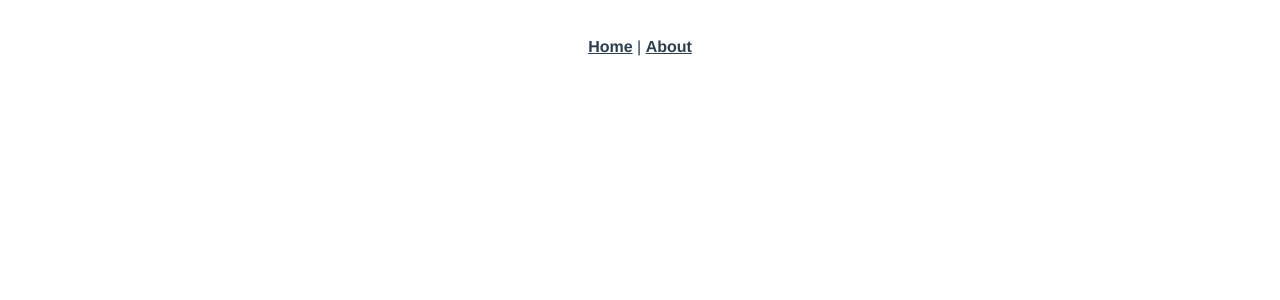
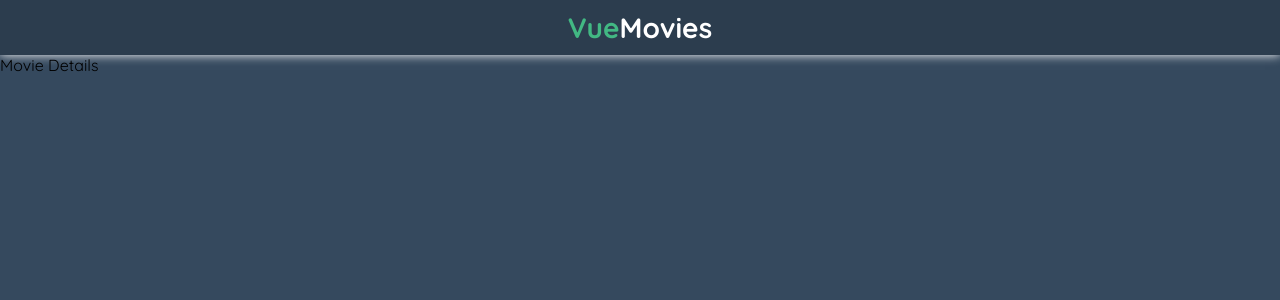
Before and after one commit to HubertMelbruda/vue-movie-browser, a Vue app: page /movie/tt0409591 in a window 1280 px wide. Before the commit this address had no page. Shown: the top 300 px of the page. Built offline with nearby package versions, Linux system fonts and the light colour scheme.

Commit message:
Initial Commit

```diff
--- a/public/index.html
+++ b/public/index.html
@@ -5,6 +5,9 @@
     <meta http-equiv="X-UA-Compatible" content="IE=edge">
     <meta name="viewport" content="width=device-width,initial-scale=1.0">
     <link rel="icon" href="<%= BASE_URL %>favicon.ico">
+    <link rel="preconnect" href="https://fonts.googleapis.com">
+    <link rel="preconnect" href="https://fonts.gstatic.com" crossorigin>
+    <link href="https://fonts.googleapis.com/css2?family=Quicksand:wght@300;400;500;600;700&display=swap" rel="stylesheet">
     <title><%= htmlWebpackPlugin.options.title %></title>
   </head>
   <body>
--- a/src/App.vue
+++ b/src/App.vue
@@ -1,30 +1,52 @@
 <template>
-  <nav>
-    <router-link to="/">Home</router-link> |
-    <router-link to="/about">About</router-link>
-  </nav>
-  <router-view/>
+  <header>
+    <router-link to="/">
+      <h1><span>Vue</span>Movies</h1>
+    </router-link>
+  </header>
+  <main>
+    <router-view/>
+  </main>
+  <!-- <footer>
+
+  </footer> -->
 </template>
 
 <style lang="scss">
-#app {
-  font-family: Avenir, Helvetica, Arial, sans-serif;
-  -webkit-font-smoothing: antialiased;
-  -moz-osx-font-smoothing: grayscale;
-  text-align: center;
-  color: #2c3e50;
-}
+  * {
+    margin: 0;
+    padding: 0;
+    box-sizing: border-box;
+    font-family: 'Quicksand', sans-serif;
 
-nav {
-  padding: 30px;
+    &::selection {
+      background: transparentize($color: #42B883, $amount: 0.5);
+    }
+  }
+
+  body {
+    background-color: #35495E;
+  }
 
   a {
-    font-weight: bold;
-    color: #2c3e50;
+    text-decoration: none;
+  }
 
-    &.router-link-exact-active {
-      color: #42b983;
+  header {
+    display: flex;
+    align-content: center;
+    justify-content: center;
+    background-color: #2C3D4E;
+    padding: 10px 16px;
+    box-shadow: 0px 0px 10px #ffffff ;
+  }
+
+  h1 {
+    color: #fff;
+    font-size: 28px;
+
+    span {
+      color: #42B883;
     }
   }
-}
 </style>
--- a/src/components/HelloWorld.vue
+++ /dev/null
@@ -1,59 +0,0 @@
-<template>
-  <div class="hello">
-    <h1>{{ msg }}</h1>
-    <p>
-      For a guide and recipes on how to configure / customize this project,<br>
-      check out the
-      <a href="https://cli.vuejs.org" target="_blank" rel="noopener">vue-cli documentation</a>.
-    </p>
-    <h3>Installed CLI Plugins</h3>
-    <ul>
-      <li><a href="https://github.com/vuejs/vue-cli/tree/dev/packages/%40vue/cli-plugin-babel" target="_blank" rel="noopener">babel</a></li>
-      <li><a href="https://github.com/vuejs/vue-cli/tree/dev/packages/%40vue/cli-plugin-router" target="_blank" rel="noopener">router</a></li>
-      <li><a href="https://github.com/vuejs/vue-cli/tree/dev/packages/%40vue/cli-plugin-eslint" target="_blank" rel="noopener">eslint</a></li>
-    </ul>
-    <h3>Essential Links</h3>
-    <ul>
-      <li><a href="https://vuejs.org" target="_blank" rel="noopener">Core Docs</a></li>
-      <li><a href="https://forum.vuejs.org" target="_blank" rel="noopener">Forum</a></li>
-      <li><a href="https://chat.vuejs.org" target="_blank" rel="noopener">Community Chat</a></li>
-      <li><a href="https://twitter.com/vuejs" target="_blank" rel="noopener">Twitter</a></li>
-      <li><a href="https://news.vuejs.org" target="_blank" rel="noopener">News</a></li>
-    </ul>
-    <h3>Ecosystem</h3>
-    <ul>
-      <li><a href="https://router.vuejs.org" target="_blank" rel="noopener">vue-router</a></li>
-      <li><a href="https://vuex.vuejs.org" target="_blank" rel="noopener">vuex</a></li>
-      <li><a href="https://github.com/vuejs/vue-devtools#vue-devtools" target="_blank" rel="noopener">vue-devtools</a></li>
-      <li><a href="https://vue-loader.vuejs.org" target="_blank" rel="noopener">vue-loader</a></li>
-      <li><a href="https://github.com/vuejs/awesome-vue" target="_blank" rel="noopener">awesome-vue</a></li>
-    </ul>
-  </div>
-</template>
-
-<script>
-export default {
-  name: 'HelloWorld',
-  props: {
-    msg: String
-  }
-}
-</script>
-
-<!-- Add "scoped" attribute to limit CSS to this component only -->
-<style scoped lang="scss">
-h3 {
-  margin: 40px 0 0;
-}
-ul {
-  list-style-type: none;
-  padding: 0;
-}
-li {
-  display: inline-block;
-  margin: 0 10px;
-}
-a {
-  color: #42b983;
-}
-</style>
--- /dev/null
+++ b/src/env.js
@@ -0,0 +1,3 @@
+export default {
+  apikey: "e50d118f"
+}
--- a/src/router/index.js
+++ b/src/router/index.js
@@ -1,5 +1,6 @@
 import { createRouter, createWebHistory } from 'vue-router'
 import HomeView from '../views/HomeView.vue'
+import MovieDetail from '../views/MovieDetail.vue'
 
 const routes = [
   {
@@ -8,12 +9,9 @@ const routes = [
     component: HomeView
   },
   {
-    path: '/about',
-    name: 'about',
-    // route level code-splitting
-    // this generates a separate chunk (about.[hash].js) for this route
-    // which is lazy-loaded when the route is visited.
-    component: () => import(/* webpackChunkName: "about" */ '../views/AboutView.vue')
+   path: '/movie/:id',
+   name: 'Movie Detail',
+   component: MovieDetail
   }
 ]
 
--- a/src/views/AboutView.vue
+++ /dev/null
@@ -1,5 +0,0 @@
-<template>
-  <div class="about">
-    <h1>This is an about page</h1>
-  </div>
-</template>
--- a/src/views/HomeView.vue
+++ b/src/views/HomeView.vue
@@ -1,18 +1,70 @@
 <template>
   <div class="home">
-    <img alt="Vue logo" src="../assets/logo.png">
-    <HelloWorld msg="Welcome to Your Vue.js App"/>
+    <div class="feature-card">
+      <router-link to="/movie/tt0409591">
+        <img src="https://i.pinimg.com/564x/2a/2f/08/2a2f0865435e49294f00aeaae4ca9a2f.jpg" alt="Blade Runner" class="featured-img">
+        <div class="detail">
+          <h3>Blade Runner</h3>
+          <p>Young Blade Runner K's discovery of a long-buried secret leads him to track down former Blade Runner Rick Deckard, who's been missing for thirty years.</p>
+        </div>
+      </router-link>
+    </div>
+    <form @submit.prevent class="search-box">
+      <input type="text" placeholder="What movie do you want to watch?">
+      <input type="submit" value="Search" class="search">
+    </form>
+
+    <div class="movies-list">MOVIES</div>
   </div>
 </template>
 
 <script>
-// @ is an alias to /src
-import HelloWorld from '@/components/HelloWorld.vue'
+
 
 export default {
-  name: 'HomeView',
-  components: {
-    HelloWorld
-  }
+
 }
 </script>
+
+<style lang="scss" scoped>
+  .home {
+    .feature-card {
+      position: relative;
+
+      .featured-img {
+        display: block;
+        width: 100%;
+        height: 300px;
+        object-fit: cover;
+        position: relative;
+        z-index: 0;
+      }
+      .detail {
+        position: absolute;
+        left: 0;
+        right: 0;
+        bottom: 0;
+        background-color: rgba(0, 0, 0, 0.6);
+        padding: 16px;
+        z-index: 1;
+
+        h3 {
+          color:#FFF;
+          margin-bottom: 16px;
+        }
+
+        p {
+          color: #FFF;
+        }
+      }
+    }
+  }
+
+  .search-box {
+    display: flex;
+    justify-content: center;
+    align-content: center;
+    align-items: center;
+
+  }
+</style>
--- /dev/null
+++ b/src/views/MovieDetail.vue
@@ -0,0 +1,13 @@
+<template>
+  Movie Details
+</template>
+
+<script>
+export default {
+
+}
+</script>
+
+<style>
+
+</style>
```
Also changed, not shown: src/assets/logo.png (deleted).
